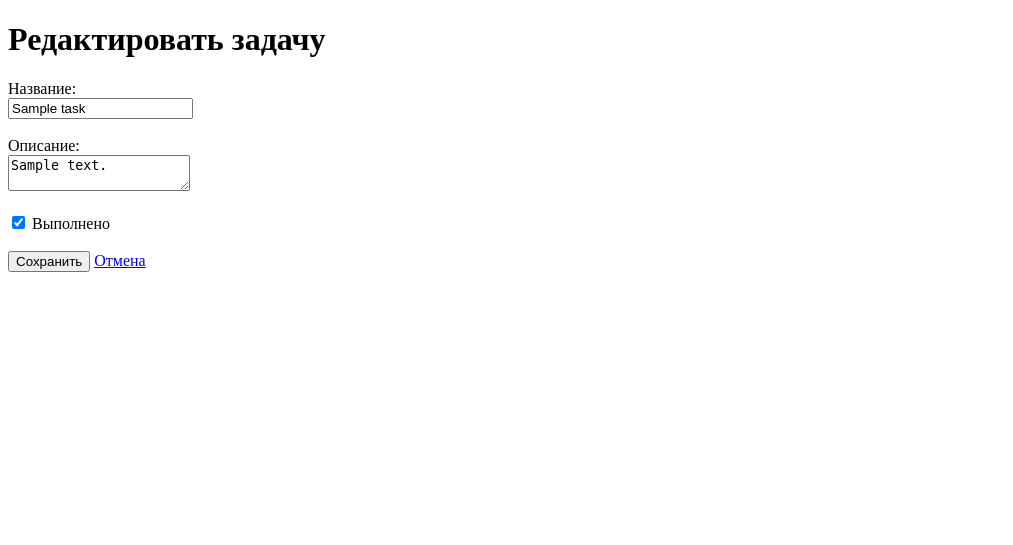
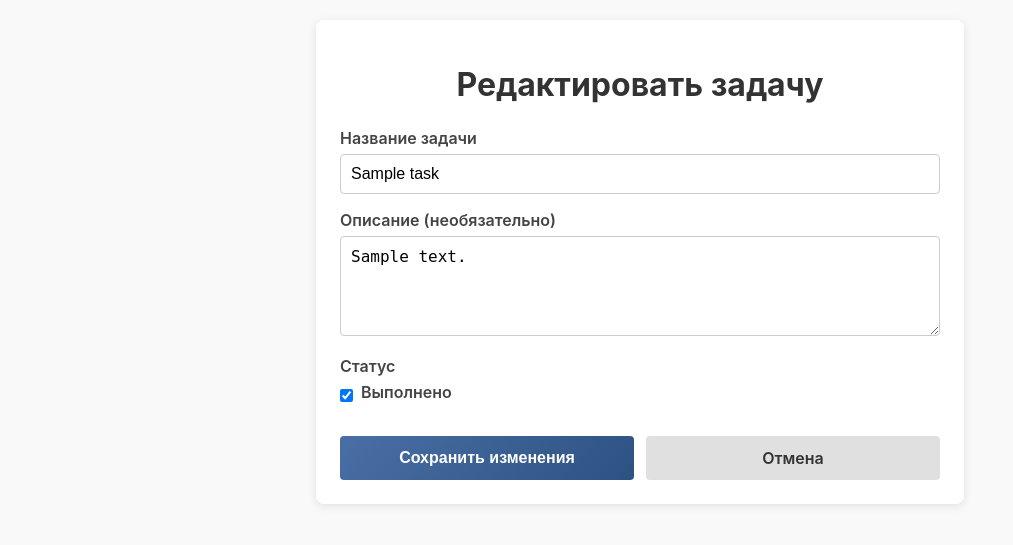
Before and after one commit to FnaRZz/DjangoTodoList, a Django app: page /edit/1/ in a window 1280 px wide. Shown: the top 545 px of the page, without its empty margins (0-1013 px from the left). Run offline with Django 5.2, Linux system fonts and the light colour scheme; tables that the repository leaves empty hold one stand-in row (values such as "Sample post").

Commit message:
Complite

```diff
--- a/Todo/templates/task_edit.html
+++ b/Todo/templates/task_edit.html
@@ -1,28 +1,125 @@
+{% load static %}
 <!DOCTYPE html>
 <html lang="ru">
 <head>
     <meta charset="UTF-8">
-    <title>Редактировать задачу</title>
+    <meta name="viewport" content="width=device-width, initial-scale=1">
+    <title>Редактировать задачу — TodoList</title>
+    <style>
+        body {
+            font-family: -apple-system, BlinkMacSystemFont, 'Segoe UI', Roboto, sans-serif;
+            background-color: #f9f9fa;
+            padding: 20px;
+            margin: 0;
+        }
+        .container {
+            max-width: 600px;
+            margin: 0 auto;
+            background: white;
+            padding: 24px;
+            border-radius: 8px;
+            box-shadow: 0 2px 10px rgba(0,0,0,0.1);
+        }
+        h1 {
+            color: #333;
+            text-align: center;
+            margin-bottom: 24px;
+        }
+        .form-group {
+            margin-bottom: 16px;
+        }
+        label {
+            display: block;
+            font-weight: 600;
+            color: #444;
+            margin-bottom: 6px;
+        }
+        input[type="text"],
+        textarea,
+        input[type="date"] {
+            width: 100%;
+            padding: 10px;
+            border: 1px solid #ccc;
+            border-radius: 4px;
+            font-size: 16px;
+            box-sizing: border-box;
+        }
+        textarea {
+            height: 100px;
+            resize: vertical;
+        }
+        .checkbox-row {
+            display: flex;
+            align-items: center;
+            gap: 8px;
+            margin-top: 4px;
+        }
+        .checkbox-row input {
+            margin: 0;
+        }
+        .form-actions {
+            margin-top: 28px;
+            display: flex;
+            gap: 12px;
+        }
+        .btn {
+            flex: 1;
+            padding: 12px;
+            border: none;
+            border-radius: 4px;
+            font-weight: 600;
+            font-size: 16px;
+            cursor: pointer;
+            text-decoration: none;
+            display: inline-block;
+            text-align: center;
+        }
+        .btn-primary {
+            background: linear-gradient(135deg, #4a6fa5, #2c5282);
+            color: white;
+        }
+        .btn-secondary {
+            background: #e0e0e0;
+            color: #333;
+        }
+        .btn-primary:hover {
+            background: linear-gradient(135deg, #3a5a80, #234169);
+        }
+        .btn-secondary:hover {
+            background: #d0d0d0;
+        }
+    </style>
 </head>
 <body>
-    <h1>Редактировать задачу</h1>
+    <div class="container">
+        <h1>Редактировать задачу</h1>
 
-    <form method="post">
-        {% csrf_token %}
+        <form method="post">
+            {% csrf_token %}
 
-        <label for="id_title">Название:</label><br>
-        <input type="text" id="id_title" name="title" value="{{ task.title }}" required><br><br>
+            <div class="form-group">
+                <label for="id_title">Название задачи</label>
+                <input type="text" id="id_title" name="title" value="{{ task.title }}" required>
+            </div>
 
-        <label for="id_description">Описание:</label><br>
-        <textarea id="id_description" name="description">{{ task.description }}</textarea><br><br>
+            <div class="form-group">
+                <label for="id_description">Описание (необязательно)</label>
+                <textarea id="id_description" name="description">{{ task.description }}</textarea>
+            </div>
 
-        <label>
-            <input type="checkbox" name="completed" {% if task.completed %}checked{% endif %}>
-            Выполнено
-        </label><br><br>
+            <div class="form-group">
+                <label>Статус</label>
+                <div class="checkbox-row">
+                    <input type="checkbox" id="id_completed" name="completed" {% if task.completed %}checked{% endif %}>
+                    <label for="id_completed">Выполнено</label>
+                </div>
+            </div>
 
-        <button type="submit">Сохранить</button>
-        <a href="{% url 'Todo:home' %}">Отмена</a>
-    </form>
+            <div class="form-actions">
+                <button type="submit" class="btn btn-primary">Сохранить изменения</button>
+                <a href="{% url 'Todo:home' %}" class="btn btn-secondary">Отмена</a>
+            </div>
+        </form>
+    </div>
 </body>
 </html>
```
Also changed, not shown: db.sqlite3.
